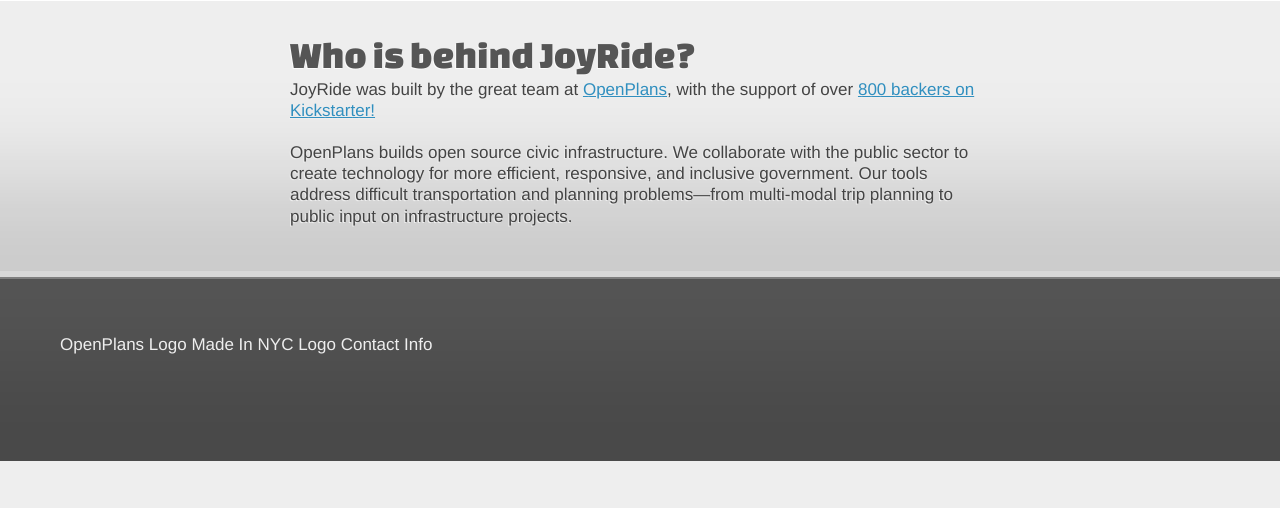
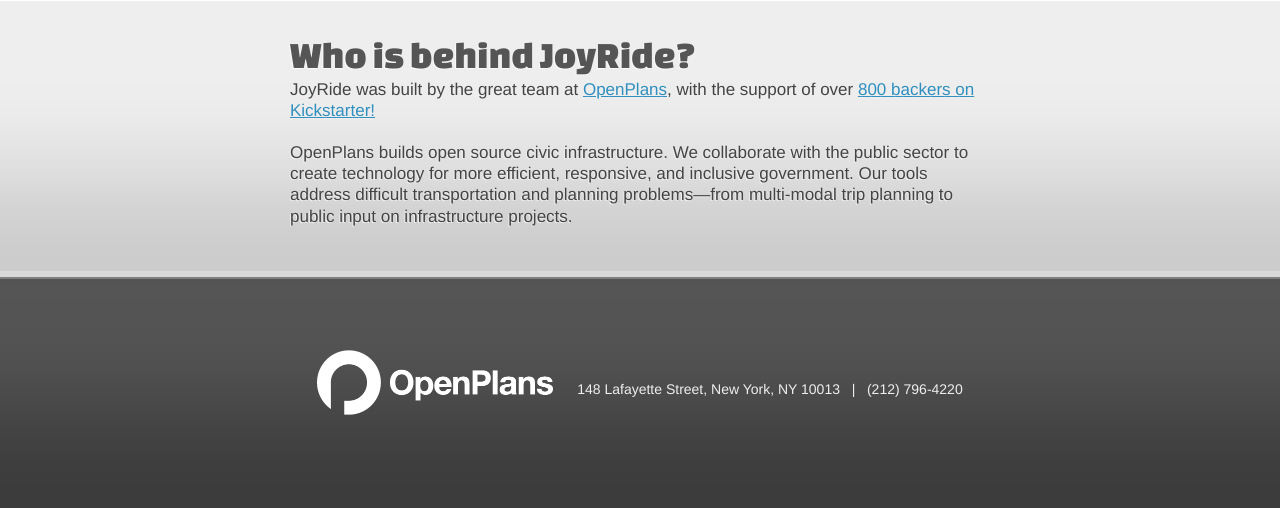
Before and after one commit to openplans/JoyRide-Website, a WordPress theme: template index.php in a window 1280 px wide. Shown: the part 1417-1925 px from the top of the page. Before the commit the page ends 1878 px from the top, so only its background shows below. Run offline with PHP 8.4 and a stand-in for WordPress, Linux system fonts and the light colour scheme; the site name, menu and one post (Sample post) are stand-ins, and other content is empty; some libraries are stand-ins or nearby versions.

Commit message:
footer info

```diff
--- a/index.php
+++ b/index.php
@@ -131,9 +131,8 @@
     <footer id="colophon" class="section">
       <div class="container">
         <div class="content">
-          OpenPlans Logo
-          Made In NYC Logo
-          Contact Info
+          <a href="http://openplans.org/"><img src="images/openplans-logo-white@2x.png" id="openplans-logo" /></a>
+          148 Lafayette Street, New York, NY 10013 &nbsp; | &nbsp; (212) 796-4220
         </div>
       </div>
     </footer>
--- a/style.css
+++ b/style.css
@@ -322,14 +322,6 @@ body {
   text-shadow: -1px 1px 0 #eee;
 }
 
-#colophon {
-  color: #eee;
-  background: #555;
-  border-top: 2px solid rgba(255,255,255,0.25);
-  padding-top: 25px;
-  padding-bottom: 75px;
-}
-
 .line {
   content: "\0020";
   display: block;
@@ -354,13 +346,33 @@ body {
 }
 .pink-line {
   background: url(images/line-ec297b.png) 0 0 no-repeat;
-  margin-top: 330px;
+  margin-top: 340px;
   margin-left: 600px;
 }
 .orange-line {
   background: url(images/line-ffbf09.png) 0 0 no-repeat;
-  margin-top: 390px;
+  margin-top: 410px;
   margin-left: 475px;
+}
+
+#colophon {
+  color: #eee;
+  background: #555;
+  border-top: 2px solid rgba(255,255,255,0.25);
+  padding-top: 20px;
+  padding-bottom: 80px;
+  text-align: center;
+  font-size: 14px;
+     -moz-box-shadow: inset 0px -100px 100px rgba(0,0,0,0.3), 0px -6px 0 rgba(255,255,255,0.25);
+  -webkit-box-shadow: inset 0px -100px 100px rgba(0,0,0,0.3), 0px -6px 0 rgba(255,255,255,0.25);
+          box-shadow: inset 0px -100px 100px rgba(0,0,0,0.3), 0px -6px 0 rgba(255,255,255,0.25);
+}
+#openplans-logo {
+  width: 236px;
+  height: auto;
+  position: relative;
+  top: 21px;
+  margin-right: 20px;
 }
 
 
```
Also changed, not shown: images/openplans-logo-white@2x.png (added).
